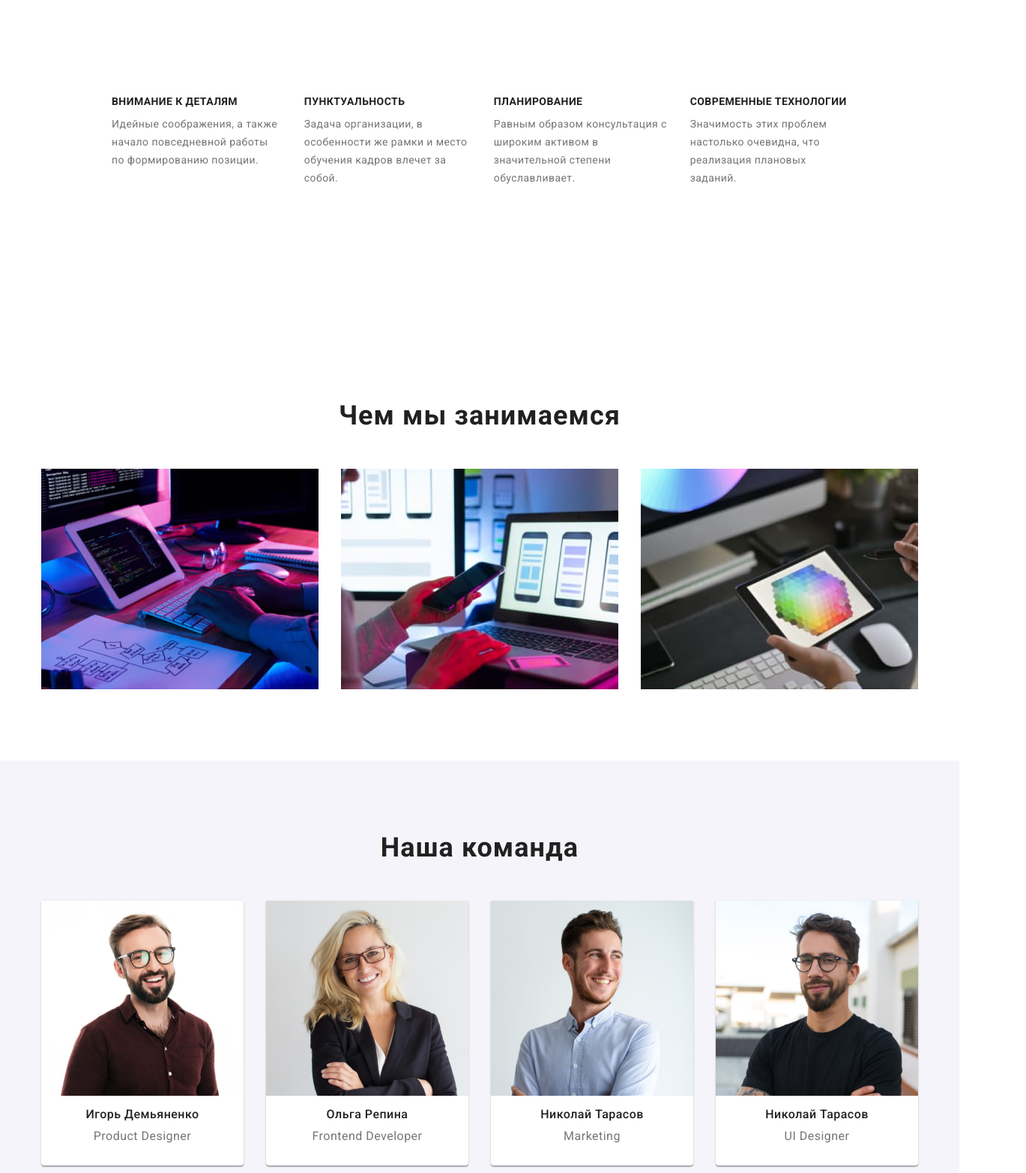
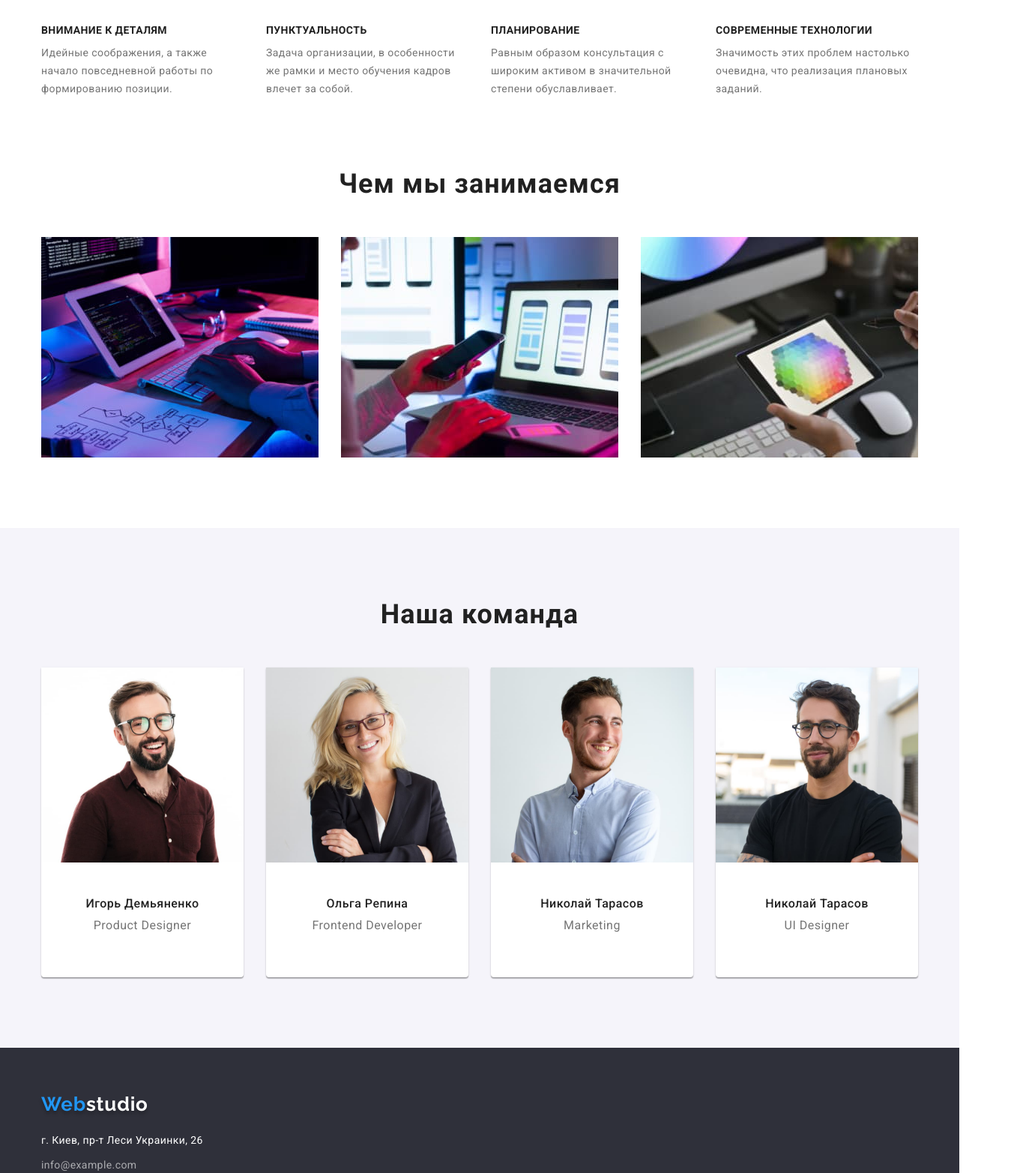
Before and after one commit to teyla12/goit-markup-hw-03, a plain HTML site: page index.html in a window 1280 px wide. Shown: the part 740-2304 px from the top of the page at 75% size, 1369 px wide, since content can reach past the window. Drawn offline with nearby package versions, Linux system fonts and the light colour scheme.

Commit message:
HW3 - updated gaps and margins

```diff
--- a/css/styles.css
+++ b/css/styles.css
@@ -26,8 +26,8 @@
 }
 
 .section {
-  padding-top: 95px;
-  padding-bottom: 95px;
+  padding-top: 94px;
+  padding-bottom: 94px;
 }
 
 body {
@@ -51,9 +51,7 @@ body {
 }
 
 .portfolio-btn {
-  max-width: 100px;
-  min-width: 130px;
-  min-height: 38px;
+  padding: 6px 22px;
   font-family: inherit;
   font-weight: 500;
   font-size: 16px;
@@ -220,10 +218,16 @@ img {
   |============================
 */
 
+.peculiarities {
+  padding-bottom: 0;
+}
 .peculiarities-items {
   display: flex;
-  gap: 29px;
-  padding: 94px;
+  gap: 30px;
+  }
+
+.peculiarities-item {
+width: 270px;
 }
 
 .section-subtitle {
@@ -322,6 +326,11 @@ img {
   border-radius: 0px 0px 4px 4px;
 }
 
+.team-member-info {
+  padding-top: 30px;
+  padding-bottom: 30px;
+}
+
 /**
   |============================
   | Footer
@@ -332,9 +341,8 @@ img {
   display: flex;
   background-color: var(--dark-bg-color);
   padding-top: 60px;
-  padding-right: 1154px;
   padding-bottom: 60px;
-  padding-left: 215px;
+
 }
 
 .footer-items {
@@ -387,8 +395,7 @@ img {
 .portfolio-categories {
   display: flex;
   gap: 8px;
-  margin-bottom: 34px;
-}
+  }
 
 .portfolio-list {
   display: flex;
--- a/index.html
+++ b/index.html
@@ -67,28 +67,28 @@
       <section class="peculiarities section">
         <div class="container">
           <ul class="peculiarities-items list">
-            <li>
+            <li class="peculiarities-item">
               <h3 class="section-subtitle">Внимание к деталям</h3>
               <p class="section-description">
                 Идейные соображения, а также начало повседневной работы по
                 формированию позиции.
               </p>
             </li>
-            <li>
+            <li class="peculiarities-item">
               <h3 class="section-subtitle">Пунктуальность</h3>
               <p class="section-description">
                 Задача организации, в особенности же рамки и место обучения
                 кадров влечет за собой.
               </p>
             </li>
-            <li>
+            <li class="peculiarities-item">
               <h3 class="section-subtitle">Планирование</h3>
               <p class="section-description">
                 Равным образом консультация с широким активом в значительной
                 степени обуславливает.
               </p>
             </li>
-            <li>
+            <li class="peculiarities-item">
               <h3 class="section-subtitle">Современные технологии</h3>
               <p class="section-description">
                 Значимость этих проблем настолько очевидна, что реализация
@@ -147,8 +147,10 @@
                 width="270"
                 height="260"
               />
-              <h3 class="team-member-name">Игорь Демьяненко</h3>
+              <div class="team-member-info">
+                <h3 class="team-member-name">Игорь Демьяненко</h3>
               <p class="team-member-position" lang="en">Product Designer</p>
+              </div>
             </li>
             <li class="team-member-card" >
               <img
@@ -158,8 +160,10 @@
                 width="270"
                 height="260"
               />
+              <div class="team-member-info">
               <h3 class="team-member-name">Ольга Репина</h3>
               <p class="team-member-position" lang="en">Frontend Developer</p>
+            </div>
             </li>
             <li class="team-member-card" >
               <img
@@ -169,8 +173,10 @@
                 width="270"
                 height="260"
               />
-              <h3 class="team-member-name">Николай Тарасов</h3>
+              <div class="team-member-info">
+                <h3 class="team-member-name">Николай Тарасов</h3>
               <p class="team-member-position" lang="en">Marketing</p>
+            </div>
             </li>
             <li class="team-member-card">
               <img
@@ -180,8 +186,10 @@
                 width="270"
                 height="260"
               />
-              <h3 class="team-member-name">Николай Тарасов</h3>
+              <div class="team-member-info">
+                <h3 class="team-member-name">Николай Тарасов</h3>
               <p class="team-member-position" lang="en">UI Designer</p>
+              </div>
             </li>
           </ul>
         </div>
```
